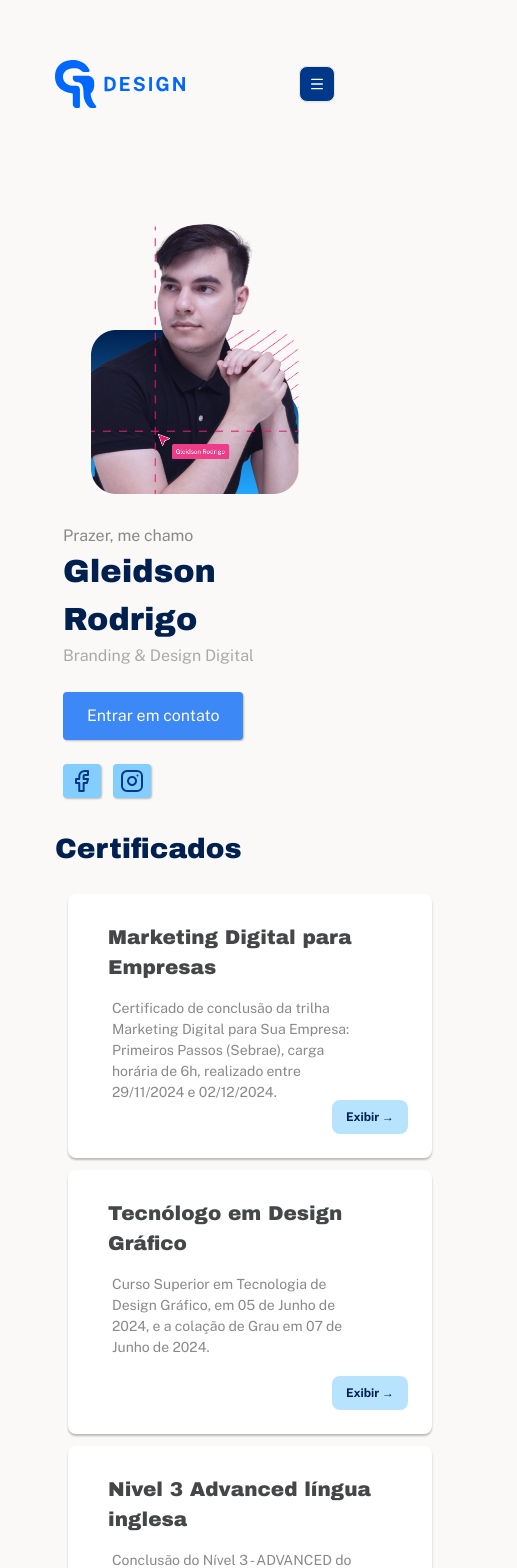
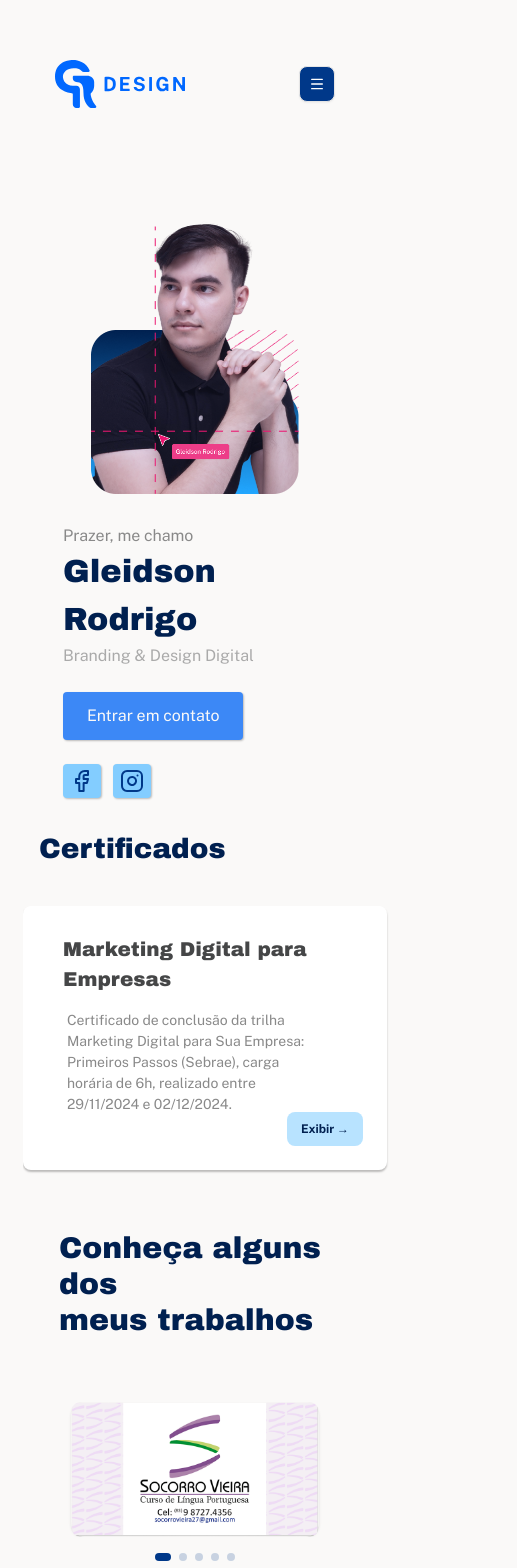
Before and after one commit to knex-projects/gleidson-lp, a React (Vite) app: page / in a window 390 px wide. Shown: the top 1568 px of the page, 517 px wide, since content can reach past the window. Built offline with nearby package versions, Linux system fonts and the light colour scheme.

Commit message:
feat(CertificateSection): adicionar responsividade adequada para telas menores

```diff
--- a/src/components/Sections/CertificatesSection/CertificatesSection.tsx
+++ b/src/components/Sections/CertificatesSection/CertificatesSection.tsx
@@ -3,6 +3,11 @@ import Card from "../../ui/cardCertificate";
 import Overlay from "./Overlay";
 import { certificatesMock } from "../../../mock/certificatesMock";
 import type { Certificate } from "../../../mock/certificate";
+import {
+  Carousel,
+  CarouselContent,
+  CarouselItem,
+} from "@/components/ui/carousel";
 
 export default function CertificatesSection() {
   const [certificates, setCertificates] = useState<Certificate[]>([]);
@@ -13,15 +18,48 @@ export default function CertificatesSection() {
   }, []);
 
   return (
-    <section className="md:justify-center items-center mx-auto max-w-[1248px] grid gap-[24px] lg:[grid-template-columns:repeat(6,200px)] ml-4 md:ml-auto">
-      <h2 className="text-[#002050] text-[28px] md:text-[48px] col-span-4 md:col-span-6 md:mb-[36px]">
+    <section>
+      <div className="hidden md:block">
+        <DesktopCertificates
+          certificates={certificates}
+          selectedImages={selectedImages}
+          setSelectedImages={setSelectedImages}
+        />
+      </div>
+      <div className="md:hidden">
+        <MobileCertificates
+          certificates={certificates}
+          selectedImages={selectedImages}
+          setSelectedImages={setSelectedImages}
+        />
+      </div>
+    </section>
+  );
+}
+
+type DesktopCertificatesProps = {
+  certificates: Certificate[];
+  selectedImages: string[] | null;
+  setSelectedImages: React.Dispatch<React.SetStateAction<string[] | null>>;
+};
+
+function DesktopCertificates({
+  certificates,
+  selectedImages,
+  setSelectedImages,
+}: DesktopCertificatesProps) {
+  return (
+    <section className="justify-center items-center mx-auto max-w-[1248px] grid gap-[24px] lg:[grid-template-columns:repeat(6,200px)] mb-4 ml-auto">
+      <h2 className="text-[#002050] text-[48px] col-span-6 md:mb-[36px]">
         Certificados
       </h2>
-      <div className="w-[390px] md:mx-auto md:max-w-[1248px] grid gap-[12px] md:gap-[24px] lg:[grid-template-columns:repeat(6,200px)] carroussel">
+      <div className="w-[390px] mx-auto max-w-[1248px] grid gap-[24px] lg:[grid-template-columns:repeat(6,200px)]">
         {certificates.map((certificate) => (
-          <div className="col-span-4 md:col-span-2 flex justify-center">
+          <div
+            className="col-span-2 flex justify-center"
+            key={certificate.id}
+          >
             <Card
-              key={certificate.id}
               title={certificate.title}
               description={certificate.description}
               onClick={() => setSelectedImages(certificate.images)}
@@ -38,3 +76,37 @@ export default function CertificatesSection() {
     </section>
   );
 }
+
+function MobileCertificates({
+  certificates,
+  selectedImages,
+  setSelectedImages,
+}: DesktopCertificatesProps) {
+  return (
+    <section>
+      <h2 className="text-[#002050] text-[28px] md:text-[48px] mb-[36px]">
+        Certificados
+      </h2>
+      <Carousel className="w-[368px] h-auto pb-4 -ml-4 ">
+        <CarouselContent className="-ml-2">
+          {certificates.map((certificate) => (
+            <CarouselItem className="pl-2" key={certificate.id}>
+              <Card
+                title={certificate.title}
+                description={certificate.description}
+                onClick={() => setSelectedImages(certificate.images)}
+              />
+              <br />
+            </CarouselItem>
+          ))}
+          {selectedImages && (
+            <Overlay
+              images={selectedImages}
+              onClose={() => setSelectedImages(null)}
+            />
+          )}
+        </CarouselContent>
+      </Carousel>
+    </section>
+  );
+}
```
